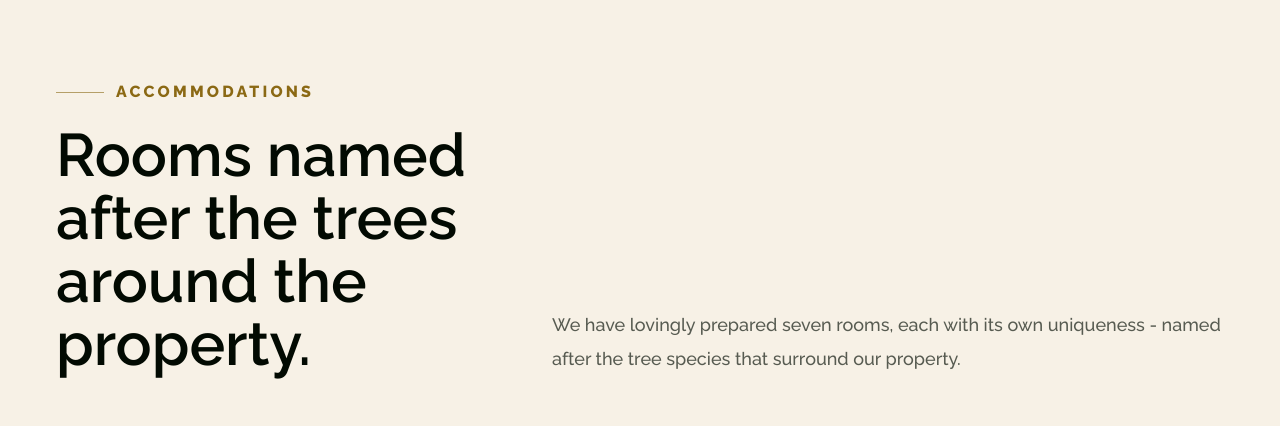
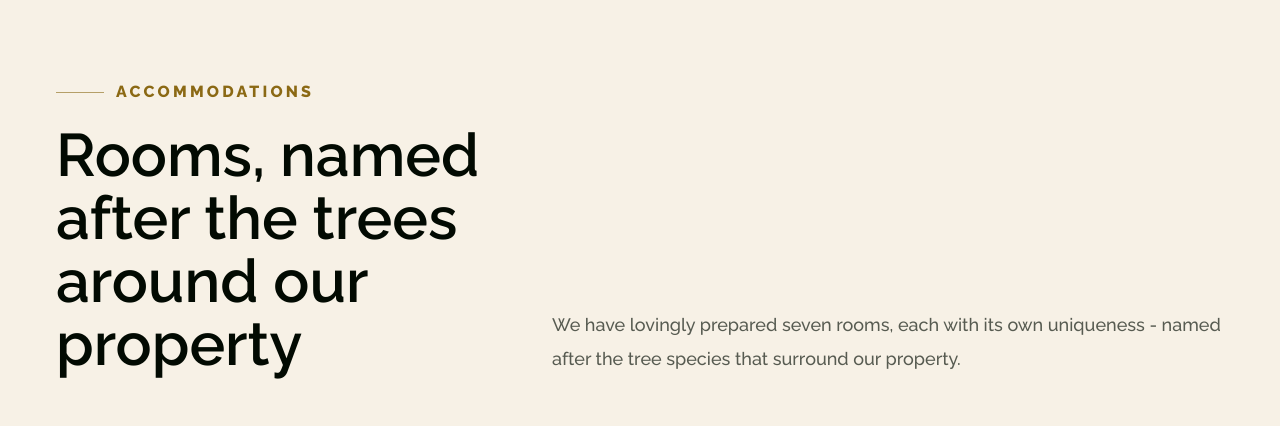
Before and after one commit to theone14122000/shire, a Next.js app: page / in a window 1280 px wide. Shown: the part 2340-2766 px from the top of the page. Built offline with nearby package versions, Linux system fonts and the light colour scheme; no server answers; the database is empty.

Commit message:
fix: update Accommodations heading to 'Rooms, named after the trees around our property'

```diff
--- a/app/components/home/HomeEditorial.tsx
+++ b/app/components/home/HomeEditorial.tsx
@@ -228,7 +228,7 @@ export function HomeEditorial({
                 {t("rooms", "kicker", "Accommodations")}
               </motion.span>
               <motion.h2 variants={fadeUp} className="mt-5 max-w-3xl font-display text-4xl font-semibold leading-[1.05] text-emerald-950 sm:text-5xl lg:text-6xl">
-                {t("rooms", "heading", "Rooms named after the trees around the property.")}
+                {t("rooms", "heading", "Rooms, named after the trees around our property")}
               </motion.h2>
             </div>
             <motion.div variants={fadeUp} className="max-w-2xl lg:justify-self-end">
```
